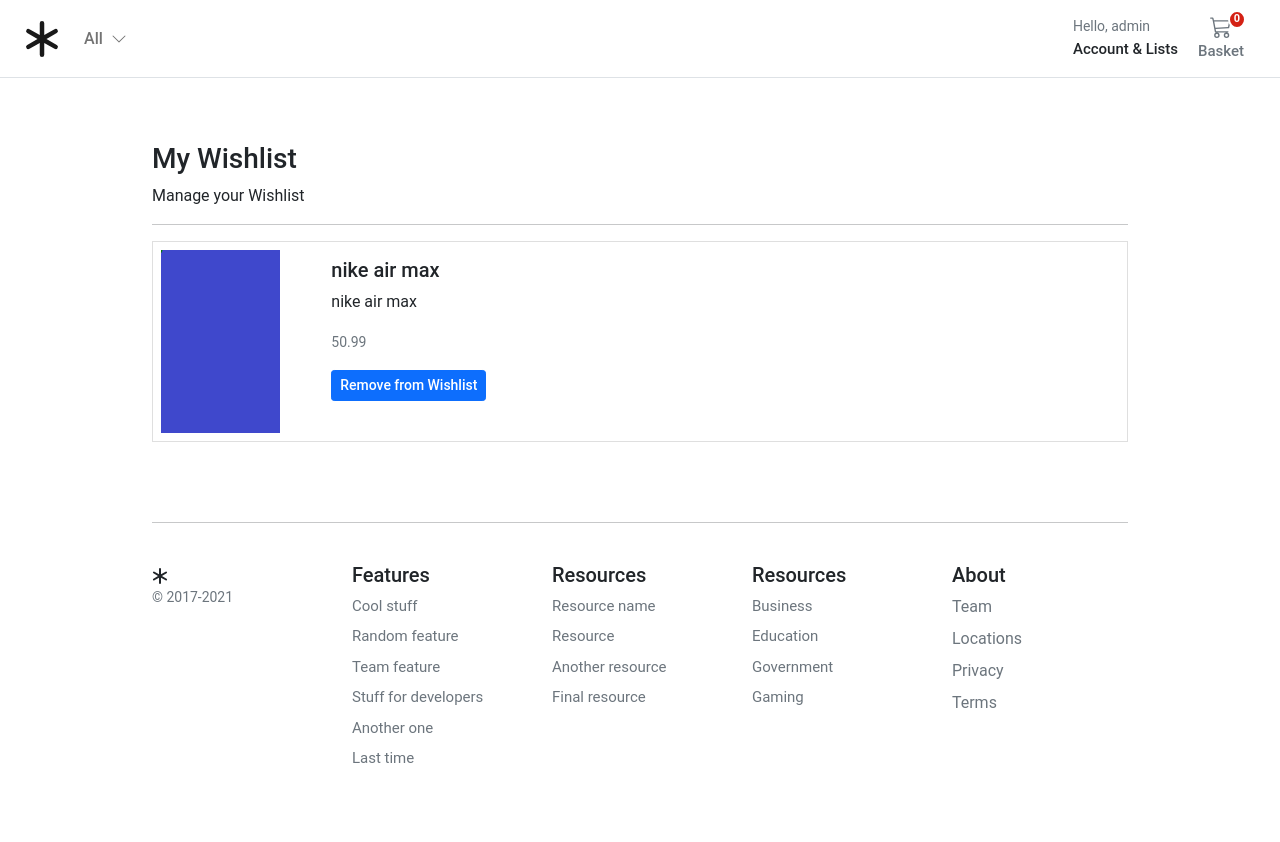
After one commit to tindyc/django-shop, a Django app: page /account/wishlist in a window 1280 px wide. The commit adds this page. Run offline with Django 3.2, Linux system fonts and the light colour scheme; a user stored in the database is signed in; data comes from the database, SQL or seed files in the repository; both versions use the stored data as it was after the commit; tables that the repository leaves empty hold one stand-in row (values such as "Sample post"); parts of the project's set-up code (start-up, migrations or seed data) failed here and were passed over.

Commit message:
Customer product wish list

```diff
--- a/account/urls.py
+++ b/account/urls.py
@@ -63,4 +63,7 @@ urlpatterns = [
     path("addresses/edit/<slug:id>/", views.edit_address, name="edit_address"),
     path("addresses/delete/<slug:id>/", views.delete_address, name="delete_address"),
     path("addresses/set_default/<slug:id>/", views.set_default, name="set_default"),
+    # Wish List
+    path("wishlist", views.wishlist, name="wishlist"),
+    path("wishlist/add_to_wishlist/<int:id>", views.add_to_wishlist, name="user_wishlist"),
 ]
--- a/account/views.py
+++ b/account/views.py
@@ -1,31 +1,49 @@
+from django.contrib import messages
 from django.contrib.auth import login, logout
 from django.contrib.auth.decorators import login_required
 from django.contrib.sites.shortcuts import get_current_site
 from django.http import HttpResponse, HttpResponseRedirect
-from django.shortcuts import redirect, render
+from django.shortcuts import get_object_or_404, redirect, render
+from django.template.loader import render_to_string
 from django.urls import reverse
-from django.template.loader import render_to_string
 from django.utils.encoding import force_bytes, force_str
 from django.utils.http import urlsafe_base64_decode, urlsafe_base64_encode
+from orders.views import user_orders
+from store.models import Product
 
-from orders.views import user_orders
 
-from .forms import RegistrationForm, UserEditForm, UserAddressForm
-from .models import Customer, Address
+from .forms import RegistrationForm, UserAddressForm, UserEditForm
+from .models import Address, Customer
 from .tokens import account_activation_token
+
+
+@login_required
+def wishlist(request):
+    products = Product.objects.filter(users_wishlist=request.user)
+    return render(request, "account/dashboard/user_wish_list.html", {"wishlist": products})
+
+
+@login_required
+def add_to_wishlist(request, id):
+    product = get_object_or_404(Product, id=id)
+    if product.users_wishlist.filter(id=request.user.id).exists():
+        product.users_wishlist.remove(request.user)
+        messages.success(request, product.title + " has been removed from your WishList")
+    else:
+        product.users_wishlist.add(request.user)
+        messages.success(request, "Added " + product.title + " to your WishList")
+    return HttpResponseRedirect(request.META["HTTP_REFERER"])
 
 
 @login_required
 def dashboard(request):
     orders = user_orders(request)
-    return render(request,
-                  'account/dashboard/dashboard.html',
-                  {'section': 'profile', 'orders': orders})
+    return render(request, "account/dashboard/dashboard.html", {"section": "profile", "orders": orders})
 
 
 @login_required
 def edit_details(request):
-    if request.method == 'POST':
+    if request.method == "POST":
         user_form = UserEditForm(instance=request.user, data=request.POST)
 
         if user_form.is_valid():
@@ -33,62 +51,65 @@ def edit_details(request):
     else:
         user_form = UserEditForm(instance=request.user)
 
-    return render(request,
-                  'account/dashboard/edit_details.html', {'user_form': user_form})
+    return render(request, "account/dashboard/edit_details.html", {"user_form": user_form})
 
 
 @login_required
 def delete_user(request):
-    user = UserBase.objects.get(user_name=request.user)
+    user = Customer.objects.get(user_name=request.user)
     user.is_active = False
     user.save()
     logout(request)
-    return redirect('account:delete_confirmation')
+    return redirect("account:delete_confirmation")
 
 
 def account_register(request):
+    if request.user.is_authenticated:
+        return redirect("account:dashboard")
 
-    if request.user.is_authenticated:
-        return redirect('account:dashboard')
-
-    if request.method == 'POST':
+    if request.method == "POST":
         registerForm = RegistrationForm(request.POST)
         if registerForm.is_valid():
             user = registerForm.save(commit=False)
-            user.email = registerForm.cleaned_data['email']
-            user.set_password(registerForm.cleaned_data['password'])
+            user.email = registerForm.cleaned_data["email"]
+            user.set_password(registerForm.cleaned_data["password"])
             user.is_active = False
             user.save()
             current_site = get_current_site(request)
-            subject = 'Activate your Account'
-            message = render_to_string('account/registration/account_activation_email.html', {
-                'user': user,
-                'domain': current_site.domain,
-                'uid': urlsafe_base64_encode(force_bytes(user.pk)),
-                'token': account_activation_token.make_token(user),
-            })
+            subject = "Activate your Account"
+            message = render_to_string(
+                "account/registration/account_activation_email.html",
+                {
+                    "user": user,
+                    "domain": current_site.domain,
+                    "uid": urlsafe_base64_encode(force_bytes(user.pk)),
+                    "token": account_activation_token.make_token(user),
+                },
+            )
             user.email_user(subject=subject, message=message)
-            return render(request, 'account/registration/register_email_confirm.html', {'form': registerForm})
+            return render(request, "account/registration/register_email_confirm.html", {"form": registerForm})
     else:
         registerForm = RegistrationForm()
-    return render(request, 'account/registration/register.html', {'form': registerForm})
+    return render(request, "account/registration/register.html", {"form": registerForm})
 
 
 def account_activate(request, uidb64, token):
     try:
         uid = force_text(urlsafe_base64_decode(uidb64))
-        user = UserBase.objects.get(pk=uid)
-    except(TypeError, ValueError, OverflowError, user.DoesNotExist):
+        user = Customer.objects.get(pk=uid)
+    except (TypeError, ValueError, OverflowError, user.DoesNotExist):
         user = None
     if user is not None and account_activation_token.check_token(user, token):
         user.is_active = True
         user.save()
         login(request, user)
-        return redirect('account:dashboard')
+        return redirect("account:dashboard")
     else:
-        return render(request, 'account/registration/activation_invalid.html')
+        return render(request, "account/registration/activation_invalid.html")
+
 
 # Addresses
+
 
 @login_required
 def view_address(request):
@@ -109,6 +130,7 @@ def add_address(request):
         address_form = UserAddressForm()
     return render(request, "account/dashboard/edit_addresses.html", {"form": address_form})
 
+
 @login_required
 def edit_address(request, id):
     if request.method == "POST":
@@ -122,10 +144,12 @@ def edit_address(request, id):
         address_form = UserAddressForm(instance=address)
     return render(request, "account/dashboard/edit_addresses.html", {"form": address_form})
 
+
 @login_required
 def delete_address(request, id):
     address = Address.objects.filter(pk=id, customer=request.user).delete()
     return redirect("account:addresses")
+
 
 @login_required
 def set_default(request, id):
--- /dev/null
+++ b/templates/account/dashboard/user_wish_list.html
@@ -0,0 +1,42 @@
+{% extends "../sub_base.html" %}
+{% block title %}Users Wish List{% endblock %}
+
+{% block sub_content %}
+<div class="col-12 mx-auto">
+  <h1 class="h3">My Wishlist</h1>
+  <div>Manage your Wishlist</div>
+  <hr />
+
+  {% if wishlist %}
+  {% for product in wishlist  %}
+
+  <div class="card mb-3 rounded-0">
+    <div class="row g-0">
+      <div class="col-md-2">
+        {% for image in product.product_image.all  %}
+          {% if image.is_feature %}
+          <img class="img-fluid d-block p-2" width="135px" src="{{ image.image.url }}"
+            alt="{{ image.image.alt_text }}" />
+          {% endif %}
+        {% endfor %}
+      </div>
+      <div class="col-md-10">
+        <div class="card-body">
+          <h5 class="card-title">{{product.title}}</h5>
+          <p class="card-text">{{product.description}}</p>
+          <p class="card-text"><small class="text-muted">{{product.regular_price}}</small></p>
+          <a type="button" class="btn btn-primary fw500 btn-sm" href="{% url 'account:user_wishlist' product.id %}">Remove from Wishlist</a>
+        </div>
+      </div>
+    </div>
+  </div>
+
+  {% endfor %}
+  {% else %}
+  <p class="card-text">No products have been added to your wishlist yet</p>
+  {% endif %}
+
+
+
+</div>
+{% endblock %}
```
Also changed, not shown: store/models.py (+28 -26 lines), templates/account/dashboard/dashboard.html (+40 -9 lines), templates/store/single.html (+12 -5 lines), db.sqlite3, media/images/default_HzDJaYy.png (added), store/migrations/0002_alter_product_discount_price.py (added), store/migrations/0003_alter_productspecificationvalue_options_and_more.py (added), 1 other file.
